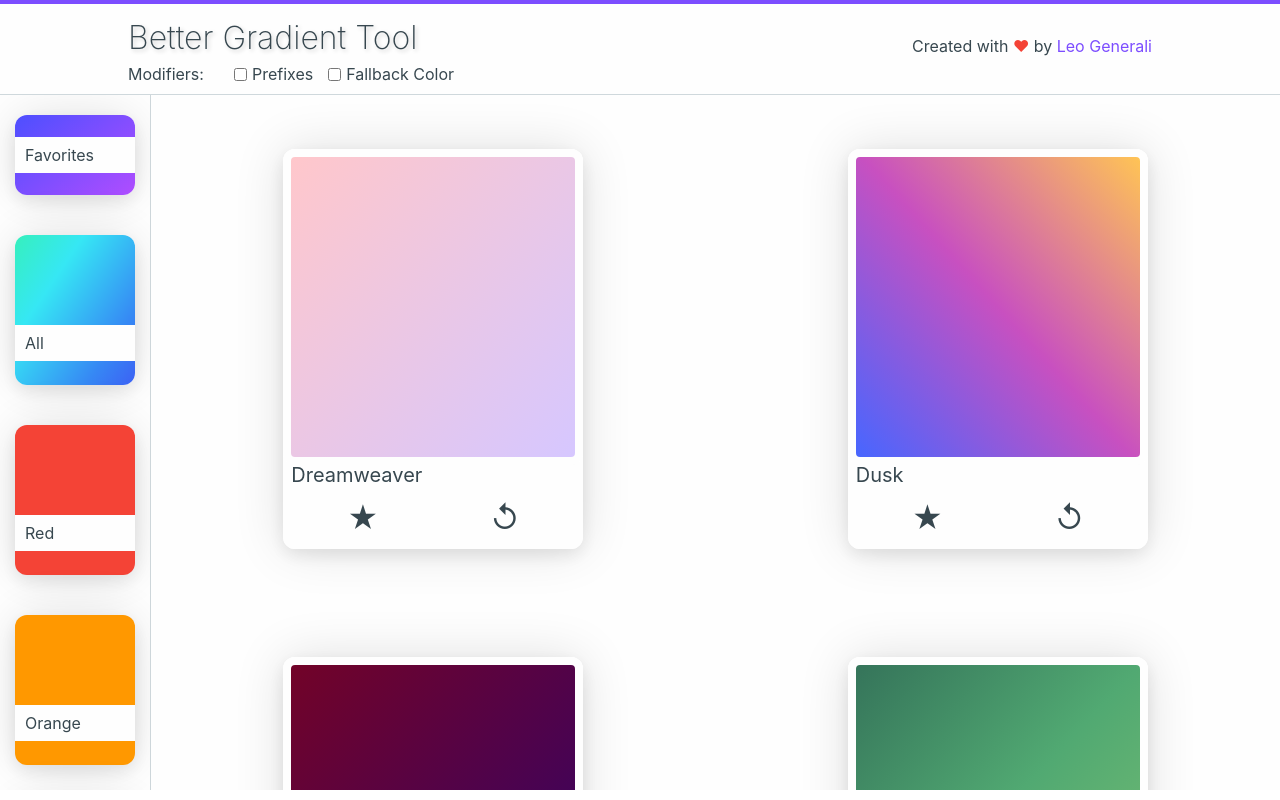
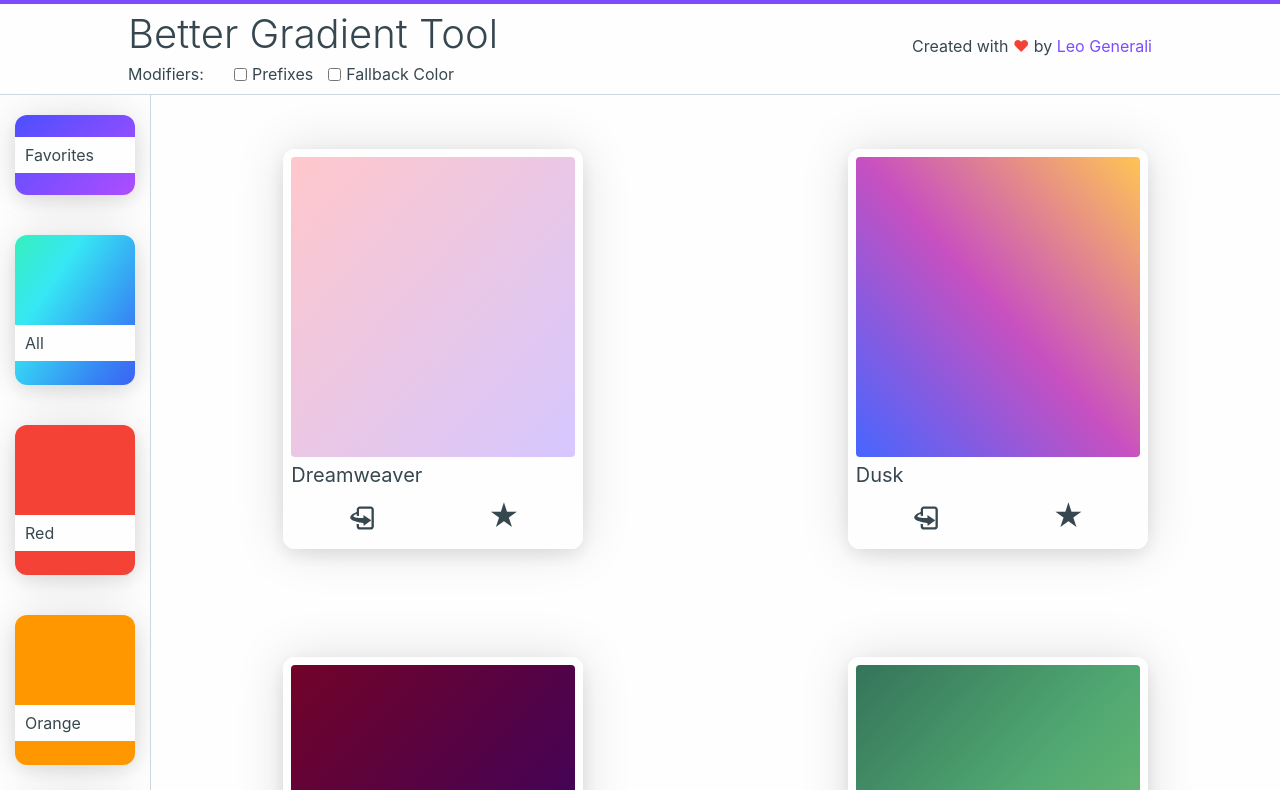
Before and after one commit to leo-generali/better-gradient-tool, a React (Create React App) app: page / in a window 1280 px wide. Built offline with nearby package versions, Linux system fonts and the light colour scheme.

Commit message:
Update icon for flipping card -> now significantly clearer

```diff
--- a/src/components/GradientCardBack.js
+++ b/src/components/GradientCardBack.js
@@ -2,6 +2,8 @@ import React, { Component } from 'react';
 
 import FavedStar from './FavedStar';
 import ColorSwatch from './ColorSwatch';
+
+import flipicon from '../img/flip.svg';
 
 class GradientCardBack extends Component {
 	render() {
@@ -14,16 +16,16 @@ class GradientCardBack extends Component {
 				<div className="gradient-card__info">
 				<p className="gradient-card__name">{this.props.name}</p>
 					<div className="gradient-card__options">
-						<p
-							className="flip-button"
-							onClick={this.props.flip}>
-							↻
-						</p>
 						<FavedStar
 							addToFavorites={ this.props.addToFavorites }
 							index={this.props.index}
 							status={this.props.faved}
 						/>
+						<img
+							src={flipicon}
+							className="flip-button--flipped"
+							onClick={this.props.flip}
+							alt="Flip card!"/>
 					</div>
 				</div>
 			</div>
--- a/src/components/GradientCardFront.js
+++ b/src/components/GradientCardFront.js
@@ -4,6 +4,7 @@ import Popup from './Popup';
 import FavedStar from './FavedStar';
 
 import { createCopyNotification } from '../helpers/notifications';
+import flipicon from '../img/flip.svg';
 
 class GradientCardFront extends Component {
 	copyCSS(css, name) {
@@ -66,16 +67,17 @@ class GradientCardFront extends Component {
 				<div className="gradient-card__info">
 					<p className="gradient-card__name">{name}</p>
 					<div className="gradient-card__options">
+						<img
+							src={flipicon}
+							className="flip-button"
+							onClick={this.props.flip}
+							alt="Flip card!"
+						/>
 						<FavedStar
 							addToFavorites={this.props.addToFavorites }
 							index={this.props.index}
 							status={faved}
 						/>
-						<p
-							className="flip-button"
-							onClick={this.props.flip}>
-							↺
-						</p>
 					</div>
 				</div>
 				<Popup name={name} />
--- a/src/styles/components/_colorswatch.scss
+++ b/src/styles/components/_colorswatch.scss
@@ -7,6 +7,10 @@
     border: $card-edge solid $white;
 }
 
+.color-swatch-title {
+	font-size: 20px;
+}
+
 @media (min-width: 600px) {
     .color-swatch {
 		    height: 75%;
--- a/src/styles/components/_favedstar.scss
+++ b/src/styles/components/_favedstar.scss
@@ -4,6 +4,7 @@
 
 .favorites-star {
 	font-size: 30px;
+    height: 34px;
 
 	&--faved {
 		color: #FFC107;
--- a/src/styles/components/_gradientcard.scss
+++ b/src/styles/components/_gradientcard.scss
@@ -81,7 +81,18 @@ $card-edge: 8px;
 }
 
 .flip-button {
-    font-size: 30px;
+    height: 30px;
+
+    &--flipped {
+        height: 30px;
+        transform: scaleX(-1);
+
+        &:hover {
+            transition: 200ms;
+            cursor: pointer;
+            transform: translateY(-3px) scaleX(-1);
+        }
+    }
 
     &:hover {
         transition: 200ms;
--- a/src/styles/components/_header.scss
+++ b/src/styles/components/_header.scss
@@ -23,9 +23,8 @@
 }
 
 .bgt-logo {
-    text-shadow: 2px 2px 4px rgba(0,0,0, 0.2);
-	font-size: 32px;
-	font-weight: 200;
+    font-weight: 300;
+	font-size: 40px;
 }
 
 .created-with {
```
Also changed, not shown: src/img/flip.svg (added).
